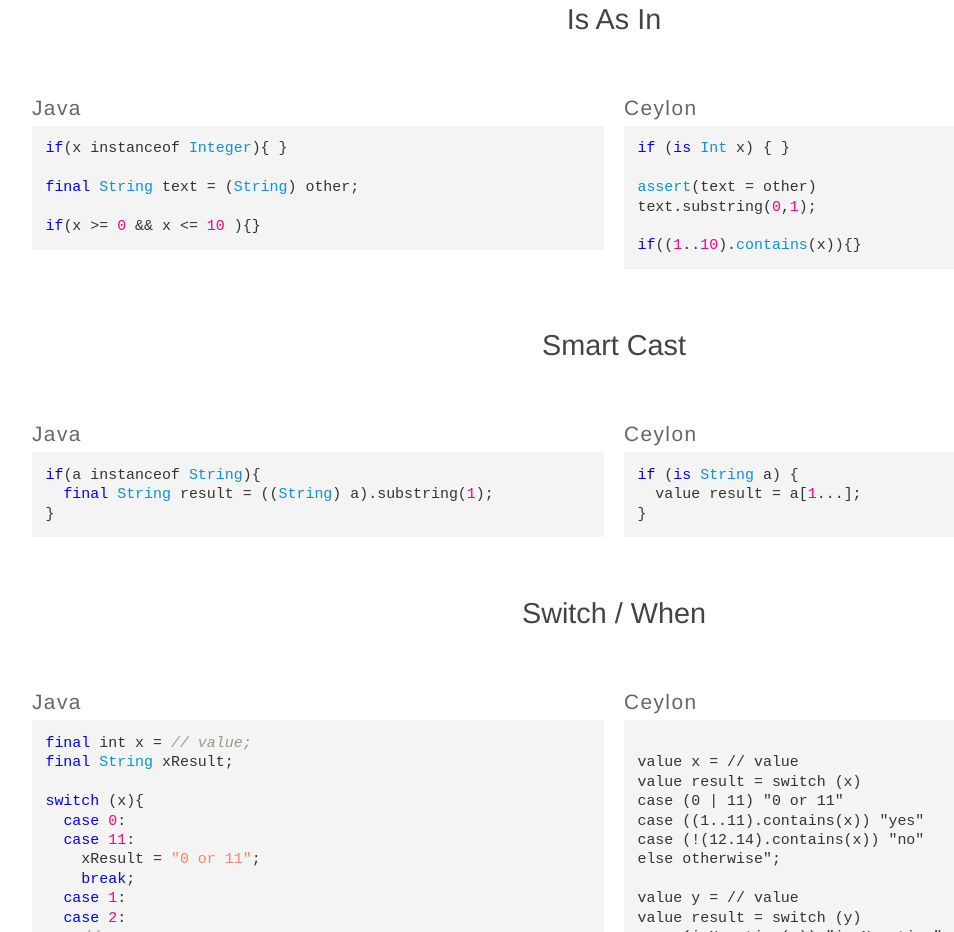
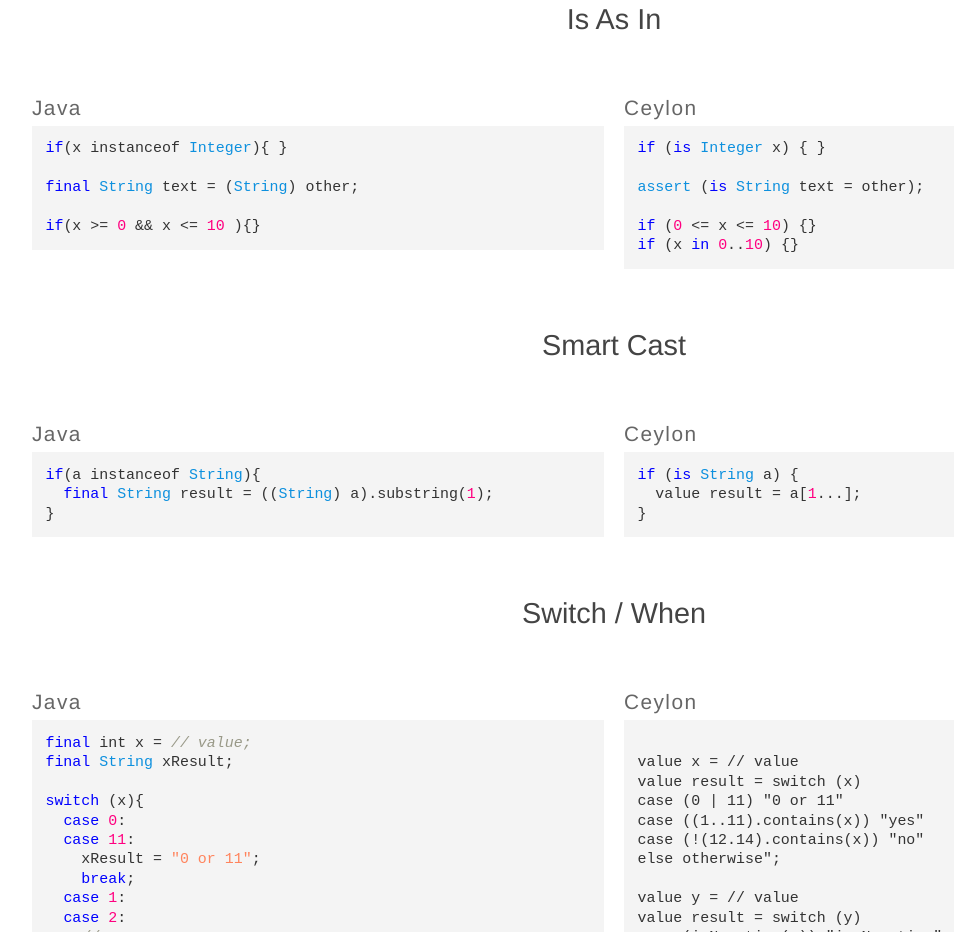
Before and after one commit to leomindez/From-Java-To-Ceylon, a website: page index.html in a window 1280 px wide. Shown: the part 2980-3912 px from the top of the page, without its empty margins (26-980 px from the left). Drawn offline with Linux system fonts and the light colour scheme.

Commit message:
Rewrite Is As In example
The int class is called Integer, the assertion was incorrect, the range
check was different from the one in Java, and I have no idea what the
substring was doing there.

```diff
--- a/index.html
+++ b/index.html
@@ -64,12 +64,13 @@
 final String text = (String) other;
 
 if(x >= 0 && x <= 10 ){}
-</code></pre></div><div class="card"><div class="lang">Ceylon</div><pre class="code"><code>if (is Int x) { }
+</code></pre></div><div class="card"><div class="lang">Ceylon</div><pre class="code"><code>if (is Integer x) { }
 
-assert(text = other)
-text.substring(0,1);
+assert (is String text = other);
 
-if((1..10).contains(x)){}</code></pre></div></div></div><div class="case"><div class="name">Smart Cast</div><div class="pair"><div class="card"><div class="lang">Java</div><pre class="code"><code>if(a instanceof String){
+if (0 <= x <= 10) {}
+if (x in 0..10) {}
+</code></pre></div></div></div><div class="case"><div class="name">Smart Cast</div><div class="pair"><div class="card"><div class="lang">Java</div><pre class="code"><code>if(a instanceof String){
   final String result = ((String) a).substring(1);
 }
 </code></pre></div><div class="card"><div class="lang">Ceylon</div><pre class="code"><code>if (is String a) {
```
Also changed, not shown: 1 other file.
